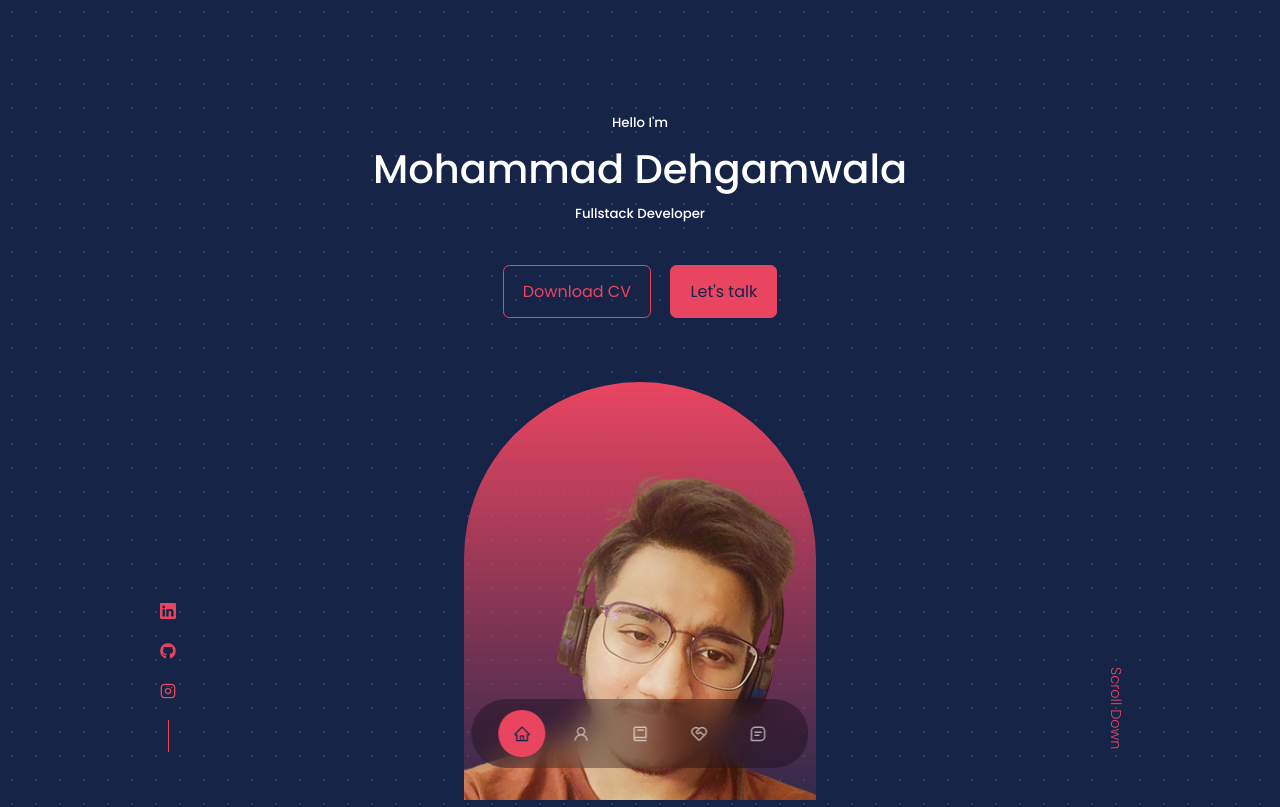
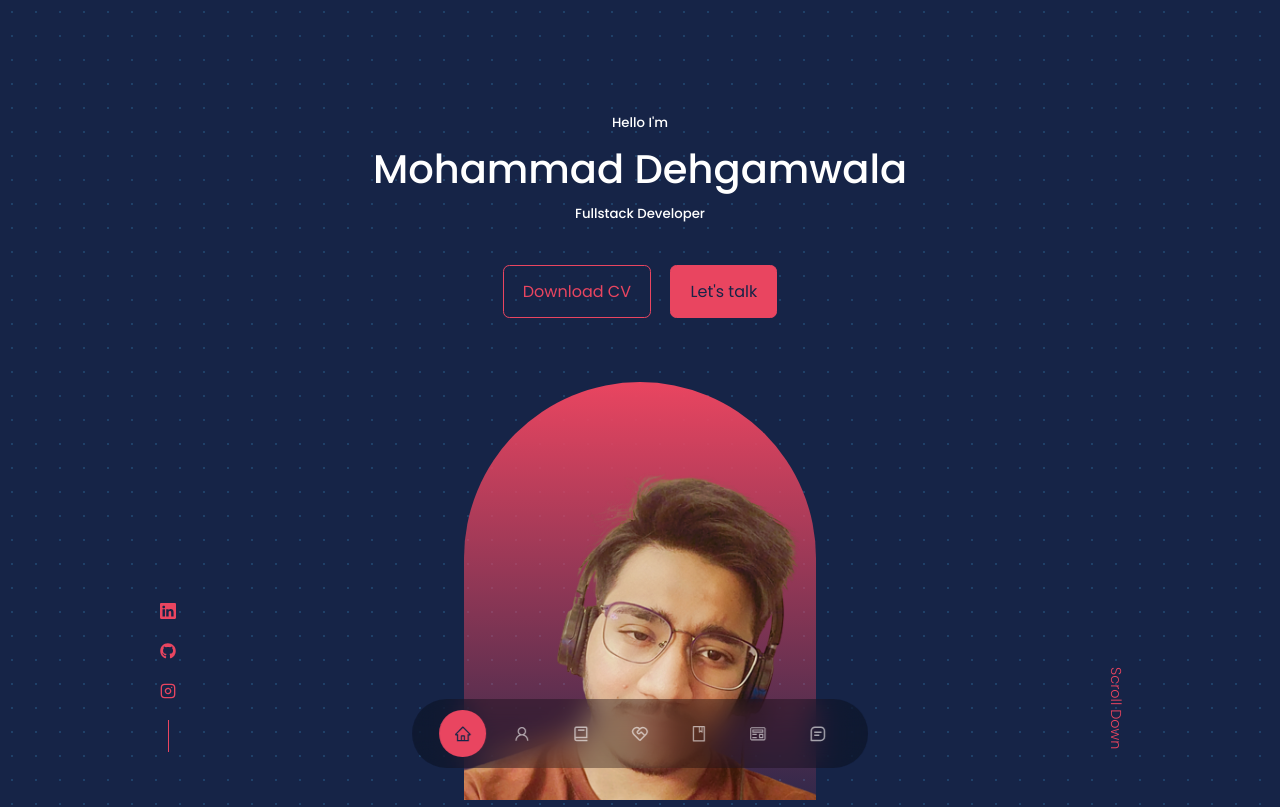
Before and after one commit to mohammadid52/portfolio, a React (Create React App) app: page / in a window 1280 px wide. Shown: the top 807 px of the page. Built offline with nearby package versions, Linux system fonts and the light colour scheme.

Commit message:
added 2 new nav

```diff
--- a/src/components/nav/Nav.jsx
+++ b/src/components/nav/Nav.jsx
@@ -1,9 +1,10 @@
 /* eslint-disable jsx-a11y/anchor-is-valid */
 import React, { useState } from "react";
 import "./nav.css";
-import { AiOutlineHome, AiOutlineUser } from "react-icons/ai";
+import { AiOutlineBook, AiOutlineHome, AiOutlineUser } from "react-icons/ai";
 import { BiBook, BiMessageSquareDetail } from "react-icons/bi";
 import { RiServiceLine } from "react-icons/ri";
+import { VscPreview } from "react-icons/vsc";
 
 const Nav = () => {
   const [activeNav, setActiveNav] = useState("#");
@@ -40,6 +41,20 @@ const Nav = () => {
         <RiServiceLine />
       </a>
       <a
+        onClick={() => setActiveNav("#portfolio")}
+        className={isActive("#portfolio")}
+        href="#portfolio"
+      >
+        <AiOutlineBook />
+      </a>
+      <a
+        onClick={() => setActiveNav("#testimonials")}
+        className={isActive("#testimonials")}
+        href="#testimonials"
+      >
+        <VscPreview />
+      </a>
+      <a
         onClick={() => setActiveNav("#contact")}
         className={isActive("#contact")}
         href="#contact"
```
